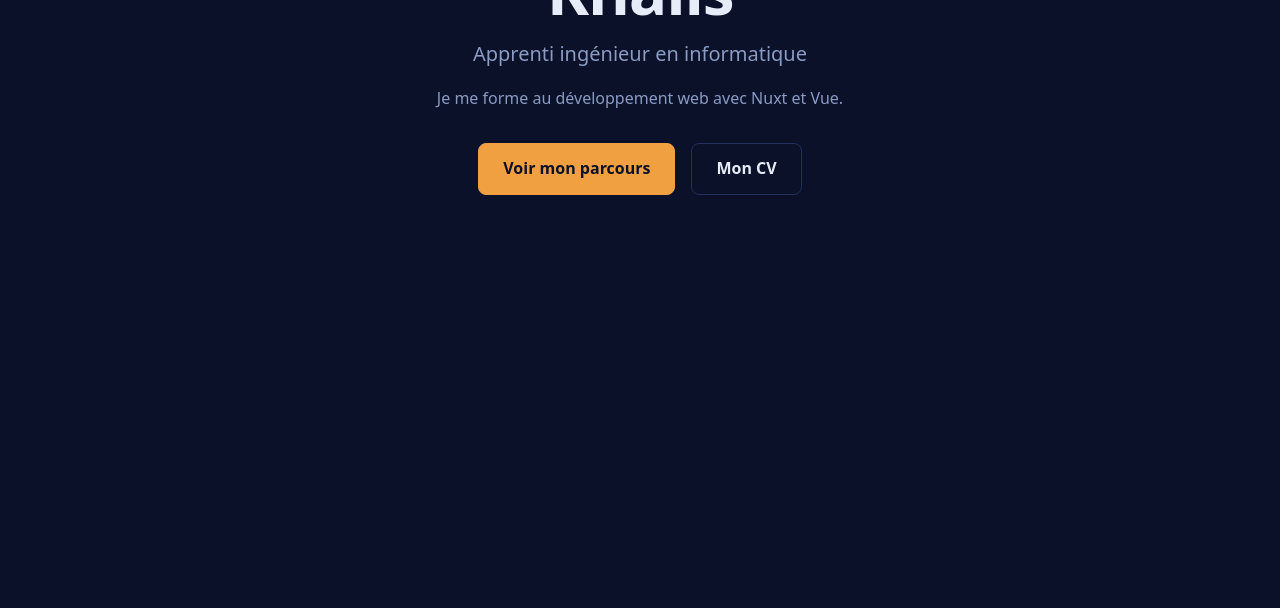
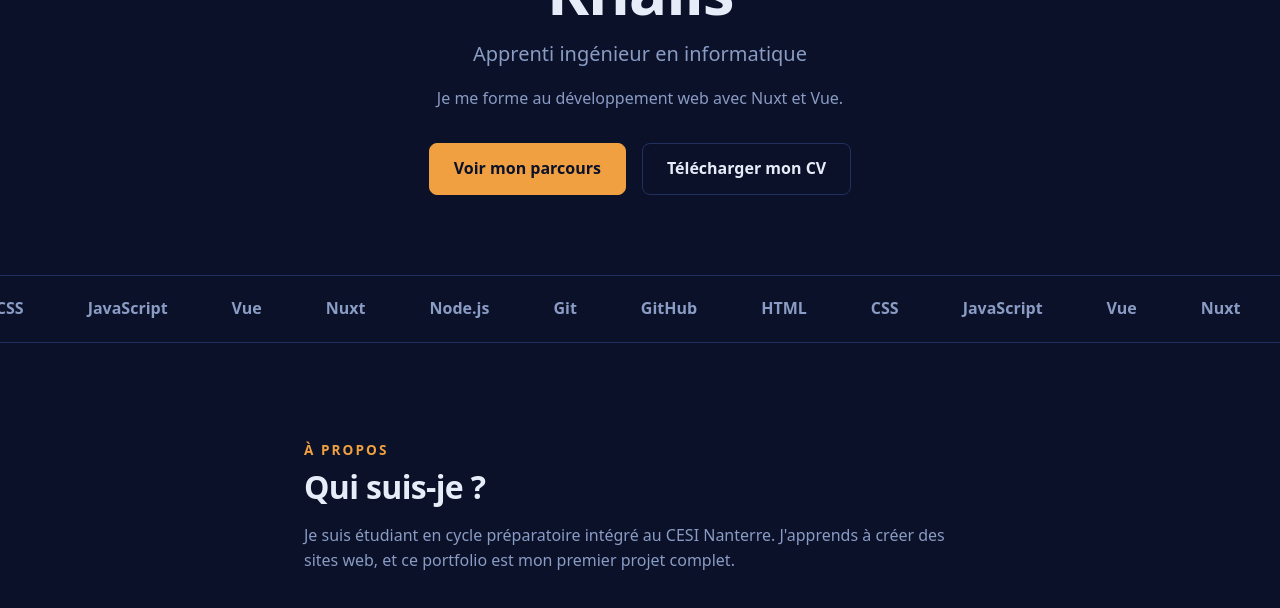
Before and after one commit to khalisalahoum-hub/Portfolio, a Nuxt app: page / in a window 1280 px wide. Shown: the top 608 px of the page. Built offline with nearby package versions, Linux system fonts and the light colour scheme.

Commit message:
ajout bouton pour CV

```diff
--- a/app/Components/MenuPrincipal.vue
+++ b/app/Components/MenuPrincipal.vue
@@ -7,7 +7,6 @@
       <div class="liens">
         <NuxtLink to="/">Accueil</NuxtLink>
         <NuxtLink to="/parcours">Parcours</NuxtLink>
-        <NuxtLink to="/cv">CV</NuxtLink>
       </div>
     </nav>
   </header>
--- a/app/pages/cv.vue
+++ /dev/null
@@ -1,6 +0,0 @@
-<template>
-  <main>
-    <h1>Mon CV</h1>
-    <p>Cette page est en construction.</p>
-  </main>
-</template>
--- a/app/pages/index.vue
+++ b/app/pages/index.vue
@@ -1,3 +1,11 @@
+<script setup>
+// les technologies que j'apprends
+const technologies = ['HTML', 'CSS', 'JavaScript', 'Vue', 'Nuxt', 'Node.js', 'Git', 'GitHub']
+
+// je les affiche deux fois pour que le défilement ne s'arrête jamais
+const technologiesDoublees = [...technologies, ...technologies]
+</script>
+
 <template>
   <main>
     <!-- mon décor : la scène prend toute la largeur -->
@@ -16,8 +24,26 @@
 
       <div class="boutons">
         <NuxtLink class="bouton" to="/parcours">Voir mon parcours</NuxtLink>
-        <NuxtLink class="bouton bouton-secondaire" to="/cv">Mon CV</NuxtLink>
+        <!-- un fichier se télécharge avec une balise a, pas avec NuxtLink -->
+        <a class="bouton bouton-secondaire" href="/Cv_Khalis_Alahoum_.pdf" download>Télécharger mon CV</a>
       </div>
+    </section>
+
+    <!-- mon bandeau de technologies qui défile en boucle -->
+    <section class="bandeau" aria-label="Technologies que j'apprends">
+      <div class="defilement">
+        <span v-for="(techno, i) in technologiesDoublees" :key="i" class="techno">{{ techno }}</span>
+      </div>
+    </section>
+
+    <!-- ma présentation en quelques lignes -->
+    <section class="conteneur a-propos">
+      <p class="etiquette">À propos</p>
+      <h2>Qui suis-je ?</h2>
+      <p>
+        Je suis étudiant en cycle préparatoire intégré au CESI Nanterre.
+        J'apprends à créer des sites web, et ce portfolio est mon premier projet complet.
+      </p>
     </section>
   </main>
 </template>
@@ -62,4 +88,50 @@ h1 {
   justify-content: center;
   flex-wrap: wrap;
 }
+
+/* mon bandeau de technologies */
+.bandeau {
+  overflow: hidden;
+  border-top: 1px solid var(--couleur-bordure);
+  border-bottom: 1px solid var(--couleur-bordure);
+}
+
+.defilement {
+  display: flex;
+  width: max-content;
+  animation: defiler 30s linear infinite;
+}
+
+.techno {
+  padding: 20px 32px;
+  color: var(--couleur-texte-doux);
+  font-weight: 600;
+  white-space: nowrap;
+}
+
+/* la liste est affichée deux fois : je monte d'une moitié, puis je recommence */
+@keyframes defiler {
+  from { transform: translateX(0); }
+  to { transform: translateX(-50%); }
+}
+
+/* si la personne a demandé moins d'animations, je coupe */
+@media (prefers-reduced-motion: reduce) {
+  .defilement { animation: none; }
+}
+
+.a-propos {
+  max-width: 720px;
+  padding-top: 96px;
+  padding-bottom: 96px;
+}
+
+.a-propos h2 {
+  margin: 0 0 16px;
+  font-size: 2rem;
+}
+
+.a-propos p:last-child {
+  color: var(--couleur-texte-doux);
+}
 </style>
```
Also changed, not shown: 1 other file (tests, documents, lock files or other folders).
